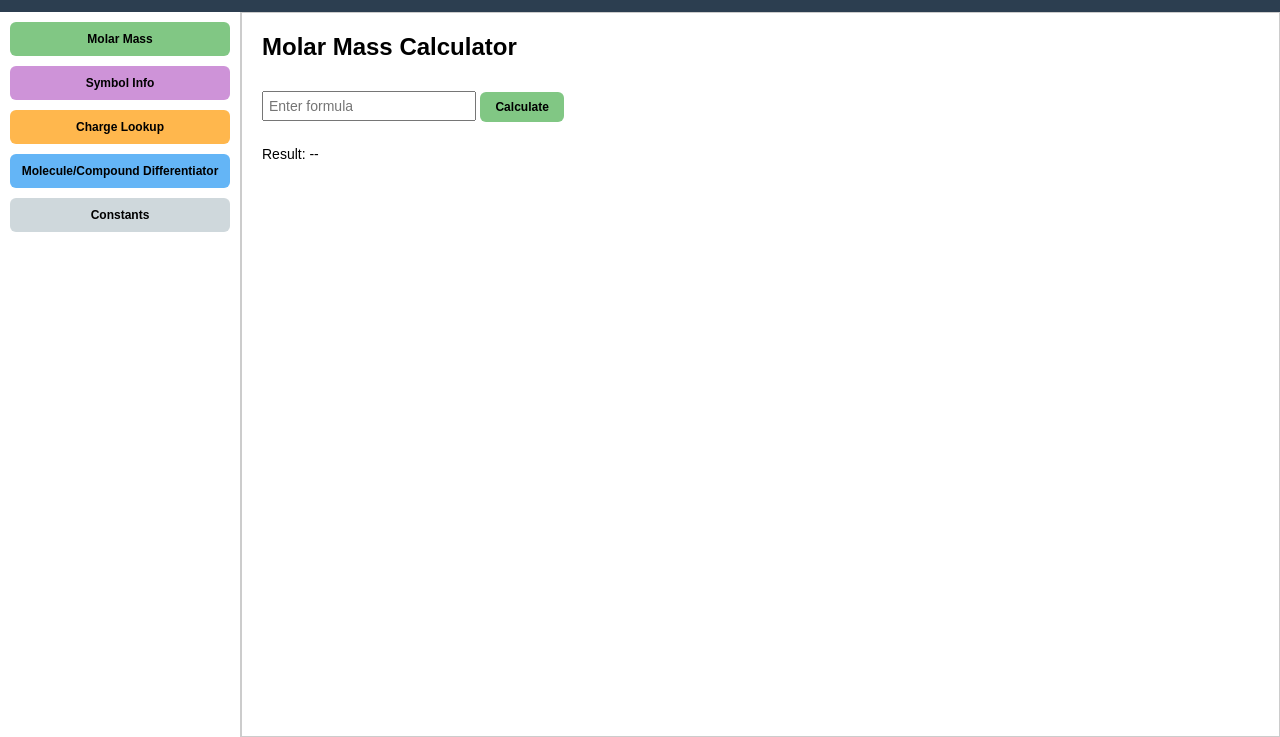
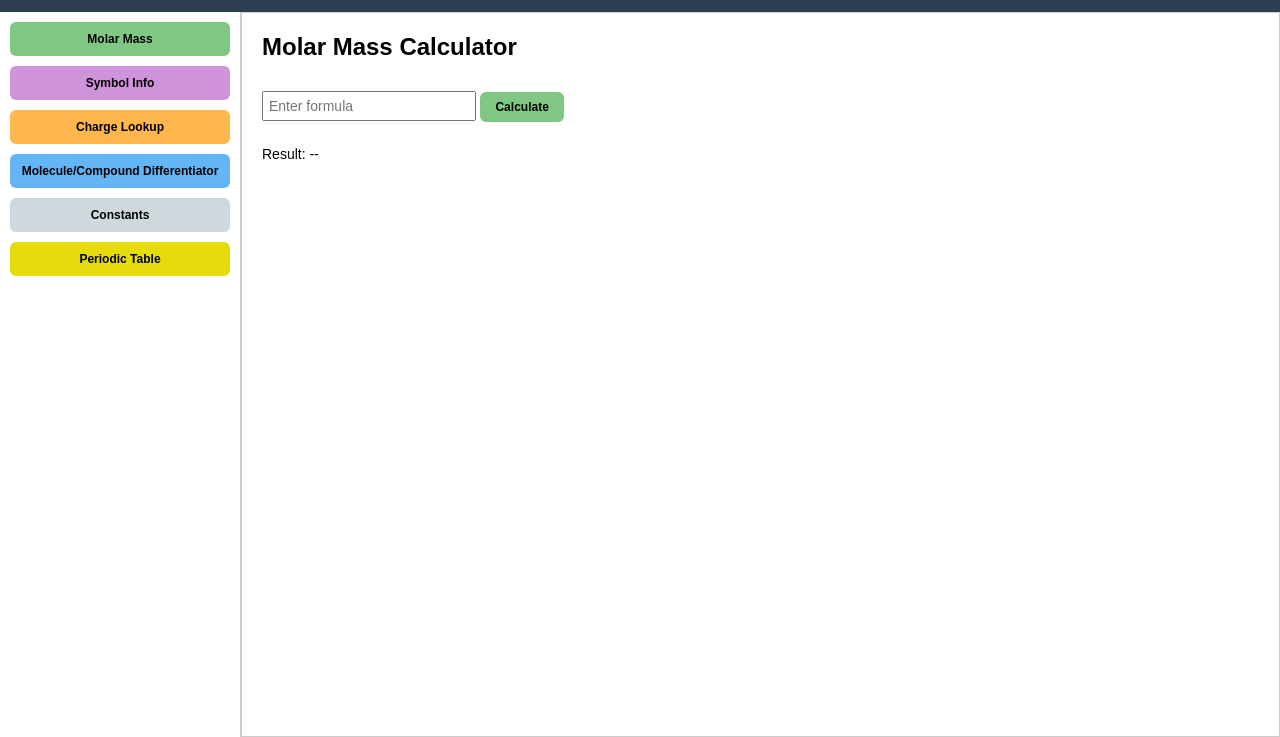
Before and after one commit to ChengyueCui29/AP-Chemistry-Toolkit-Web-Version, a plain HTML site: page index.html in a window 1280 px wide. Shown: the part 63-800 px from the top of the page. Drawn offline with Linux system fonts and the light colour scheme.

Commit message:
Added Periodic Table button and content display

```diff
--- a/index.html
+++ b/index.html
@@ -64,6 +64,7 @@
         transform: scale(1.02);
     }
 
+
     /* CONTENT */
     .content-frame {
         flex: 1;
@@ -110,6 +111,7 @@
     .constants-table div:nth-child(even) {
         background: #f5f5f5;
     }
+
 </style>
 </head>
 <body>
@@ -126,6 +128,7 @@
         <button style="background:#ffb74d" onclick="showTool(&#39;charge&#39;)">Charge Lookup</button>
         <button style="background:#64b5f6" onclick="showTool(&#39;diff&#39;)">Molecule/Compound Differentiator</button>
         <button style="background:#cfd8dc" onclick="showTool(&#39;constants&#39;)">Constants</button>
+        <button style="background:#e6db0c" onclick="showTool('ptable')">Periodic Table</button>
     </div>
     <div class="content-frame" id="content"><h2>Key AP® Chemistry Constants</h2><div class="constants-table"><div>Avogadro's (Na)</div><div>6.022 x 10^23 mol⁻¹</div><div>Gas Const (R)</div><div>0.08206 L·atm/(mol·K)</div><div>Gas Const (R)</div><div>8.314 J/(mol·K)</div><div>Planck's (h)</div><div>6.626 x 10⁻³⁴ J·s</div><div>Speed of Light (c)</div><div>2.998 x 10⁸ m/s</div><div>Electron Mass</div><div>0.0005 amu</div><div>Proton Mass</div><div>1.007 amu</div><div>Neutron Mass</div><div>1.008 amu</div></div></div>
 </div>
@@ -229,6 +232,14 @@ function showTool(tool){
         tableHTML += '</div>';
         content.innerHTML = tableHTML;
     }
+    else if(tool === "ptable"){
+    content.innerHTML = `
+        <h2>Periodic Table</h2>
+        <img src="periodictable.png" style="max-width:100%; height:auto; display:block; margin:auto; border:1px solid #ccc; border-radius:8px;">
+
+    `;
+}
+
 }
 
 /* FUNCTIONS */
```
